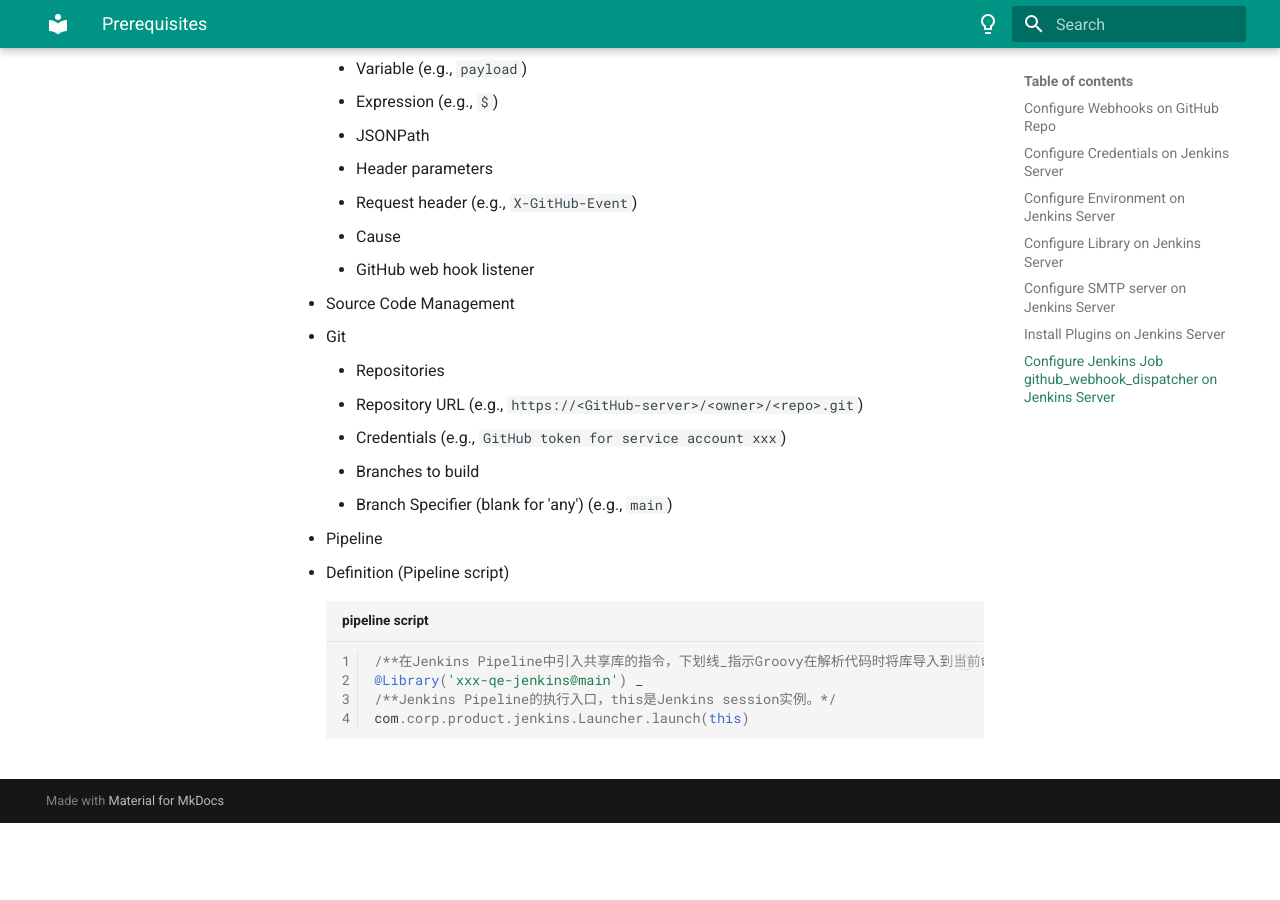
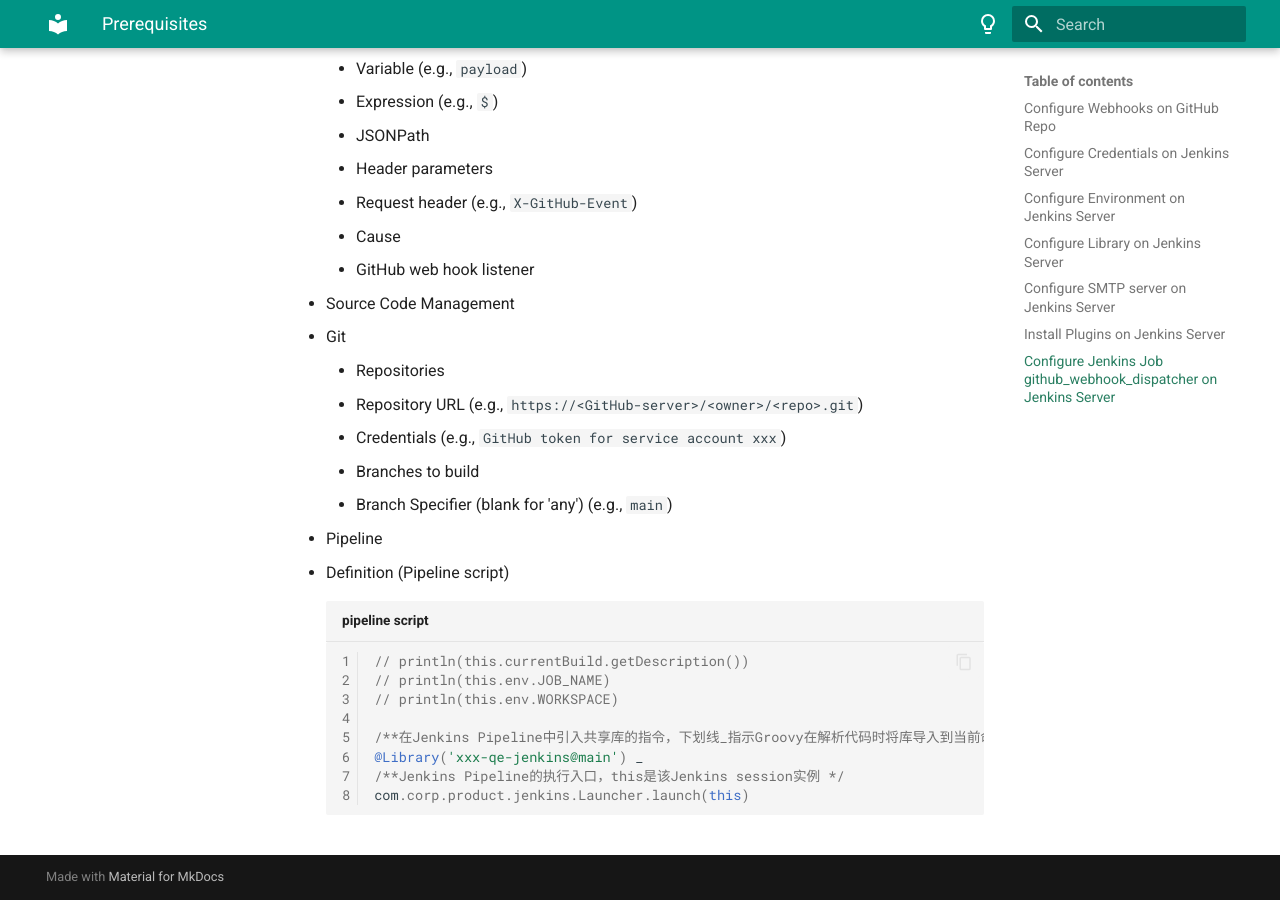
Before and after one commit to zhouushe/notes, an MkDocs documentation site: the page built from docs/jenkins_pipeline.md, in a window 1280 px wide and 900 px high, scrolled down 1719 px. Built offline with MkDocs 1.6.1 and Material for MkDocs 9.7.7, drawn with Linux system fonts in a browser that asks for light colours; before the commit the page ends 2542 px from its top, so only the background shows below that.

Commit message:
Update jenkins_pipeline.md

````diff
--- a/docs/jenkins_pipeline.md
+++ b/docs/jenkins_pipeline.md
@@ -85,8 +85,12 @@
 - Pipeline
   - Definition (Pipeline script)
     ```groovy title="pipeline script"
-    /**在Jenkins Pipeline中引入共享库的指令，下划线_指示Groovy在解析代码时将库导入到当前命名空间中，允许调用该库中定义的步骤和函数。*/
+    // println(this.currentBuild.getDescription())
+    // println(this.env.JOB_NAME)
+    // println(this.env.WORKSPACE)
+
+    /**在Jenkins Pipeline中引入共享库的指令，下划线_指示Groovy在解析代码时将库导入到当前命名空间中，允许调用该库中定义的步骤和函数 */
     @Library('xxx-qe-jenkins@main') _
-    /**Jenkins Pipeline的执行入口，this是Jenkins session实例。*/
+    /**Jenkins Pipeline的执行入口，this是该Jenkins session实例 */
     com.corp.product.jenkins.Launcher.launch(this)
     ```
````
